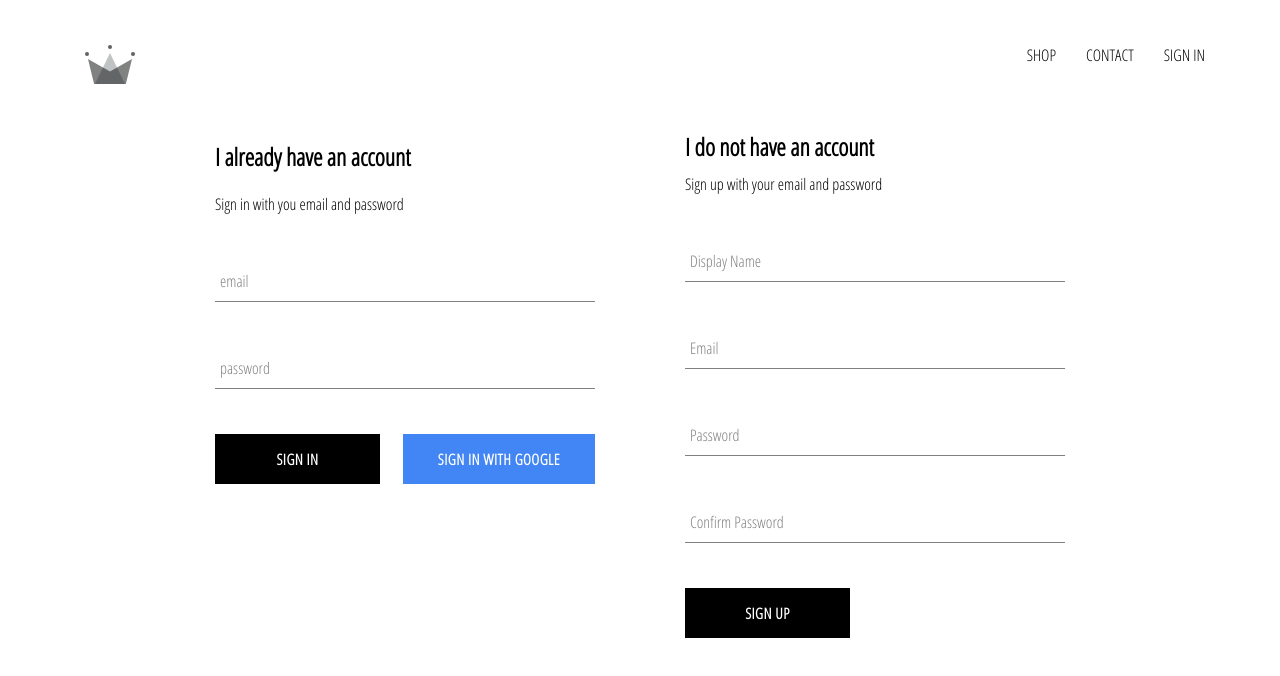
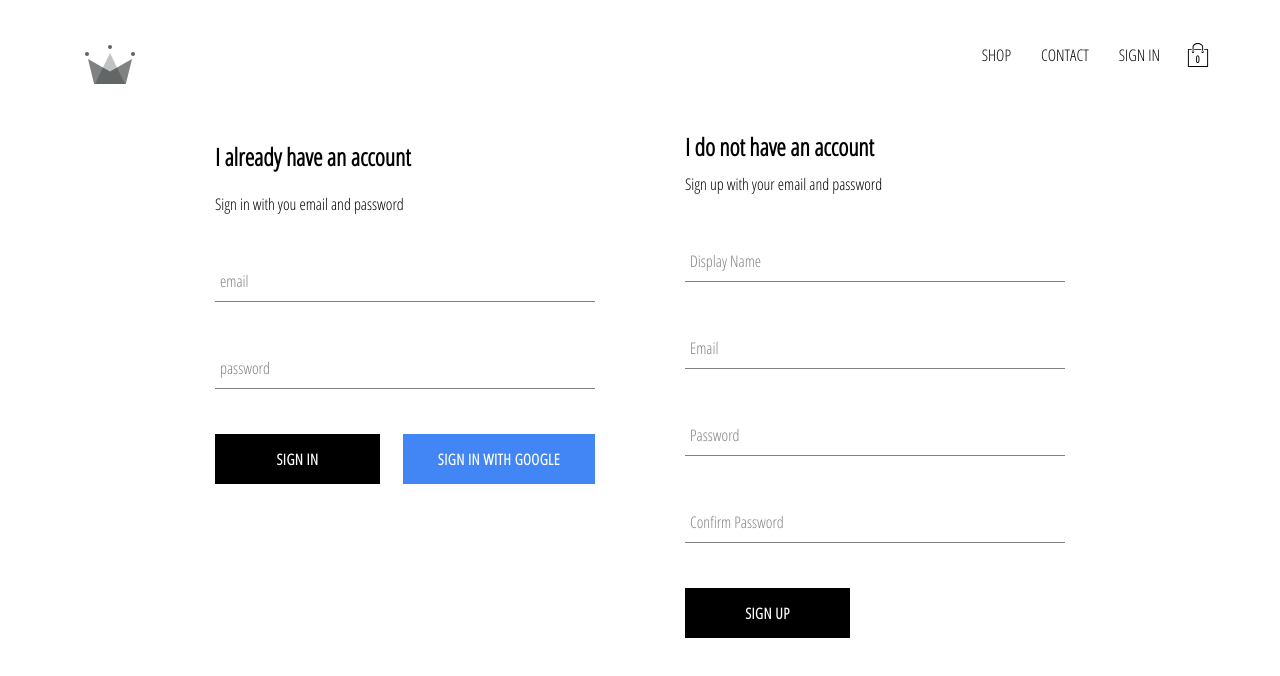
Before and after one commit to momeaclaudiu/crwn-clothing, a React (Create React App) app: page /signin in a window 1280 px wide. Shown: the top 676 px of the page. Built offline with nearby package versions, Linux system fonts and the light colour scheme; no server answers.

Commit message:
added cartIcon and cartDropdown components, also implemented cart reducer

```diff
--- /dev/null
+++ b/src/components/cart-dropdown/cart-dropdown.component.jsx
@@ -0,0 +1,14 @@
+import React from 'react';
+
+import CustomButton from '../custom-button/custom-button.component'
+
+import './cart-dropdown.styles.scss';
+
+const CartDropdown = () => (
+   <div className="cart-dropdown">
+      <div className="cart-items"/>
+      <CustomButton>GO TO CHECKOUT</CustomButton>
+   </div>
+);
+
+export default CartDropdown;
--- /dev/null
+++ b/src/components/cart-dropdown/cart-dropdown.styles.scss
@@ -0,0 +1,24 @@
+.cart-dropdown {
+   position: absolute;
+   width: 240px;
+   height: 340px;
+   display: flex;
+   flex-direction: column;
+   padding: 20px;
+   border: 1px solid black;
+   background-color: white;
+   top: 90px;
+   right: 70px;
+   z-index: 5;
+
+   .cart-items {
+     height: 240px;
+     display: flex;
+     flex-direction: column;
+     overflow: scroll;
+   }
+
+   button {
+     margin-top: auto;
+   }
+ }
--- /dev/null
+++ b/src/components/cart-icon/cart-icon.component.jsx
@@ -0,0 +1,24 @@
+import React from 'react';
+import {connect} from 'react-redux';
+
+import { toggleCartHidden } from '../../redux/cart/cart.actions';
+
+import {ReactComponent as ShoppingIcon} from '../../assets/shopping-bag.svg';
+
+import './cart-icon.styles.scss'
+
+const CartIcon = ({ toggleCartHidden }) => (
+   <div className="cart-icon" onClick={toggleCartHidden}>
+      <ShoppingIcon className='shopping-icon' />
+      <span className="item-count">0</span>
+   </div>
+);
+
+const mapDispatchToProps = dispatch => ({
+   toggleCartHidden: () => dispatch(toggleCartHidden())
+});
+
+export default connect (
+   null,
+   mapDispatchToProps
+   )(CartIcon);
--- /dev/null
+++ b/src/components/cart-icon/cart-icon.styles.scss
@@ -0,0 +1,21 @@
+.cart-icon {
+   width: 45px;
+   height: 45px;
+   position: relative;
+   display: flex;
+   align-items: center;
+   justify-content: center;
+   cursor: pointer;
+
+   .shopping-icon {
+     width: 24px;
+     height: 24px;
+   }
+
+   .item-count {
+     position: absolute;
+     font-size: 10px;
+     font-weight: bold;
+     bottom: 12px;
+   }
+ }
--- a/src/components/header/header.component.jsx
+++ b/src/components/header/header.component.jsx
@@ -3,12 +3,14 @@
 import {connect} from 'react-redux';
 
 import {auth} from '../../firebase/firebase.utils';
+import CartIcon from '../cart-icon/cart-icon.component'
+import CartDropdown from '../cart-dropdown/cart-dropdown.component'
 
 import {ReactComponent as Logo} from '../../assets/crown.svg';
 
 import './header.styles.scss';
 
-const Header = ({currentUser}) => (
+const Header = ({currentUser, hidden}) => (
    <div className="header">
       <Link className="logo-container" to='/'>
          <Logo className="logo"/>
@@ -20,23 +22,27 @@
          <Link className="option" to="/shop">
             CONTACT
          </Link>
-         {
-            currentUser ?
+         {currentUser ? (
             <div className='option' onClick={() => auth.signOut()}>
                SIGN OUT
             </div>
-            :
+            ) : (
             <Link className='option' to='/signin'>
                SIGN IN
             </Link>
-         }
+         )}
+         <CartIcon/>
       </div>
-
+      {
+         hidden ? null :
+         <CartDropdown/>
+      }
    </div>
 )
 
-const mapStateToProps = state => ({
-   currentUser: state.user.currentUser
+const mapStateToProps = ({user: { currentUser }, cart: { hidden } }) => ({
+   currentUser,
+   hidden
 })
 
 export default connect(mapStateToProps)(Header);
--- a/src/pages/homepage/homepage.styles.scss
+++ b/src/pages/homepage/homepage.styles.scss
@@ -2,5 +2,5 @@
   display: flex;
   flex-direction: column;
   align-items: center;
-  padding: 20px 80px;
+  padding: 20px 20px;
 }
--- /dev/null
+++ b/src/redux/cart/cart.actions.js
@@ -0,0 +1,5 @@
+import CartActionTypes from './cart.types';
+
+export const toggleCartHidden = () => ({
+   type: CartActionTypes.TOGGLE_CART_HIDDEN
+});
--- /dev/null
+++ b/src/redux/cart/cart.reducer.js
@@ -0,0 +1,20 @@
+import CartActionTypes from '../cart/cart.types'
+
+const INITIAL_STATE = {
+   hidden: true
+};
+
+const cartReducer = (state = INITIAL_STATE, action) => {
+   switch(action.type) {
+      case CartActionTypes.TOGGLE_CART_HIDDEN:
+         return {
+            ...state,
+            hidden: !state.hidden
+         };
+      default:
+
+         return state;
+   }
+};
+
+export default cartReducer;
--- /dev/null
+++ b/src/redux/cart/cart.types.js
@@ -0,0 +1,5 @@
+const CartActionTypes = {
+   TOGGLE_CART_HIDDEN:'TOGGLE_CART_HIDDEN'
+}
+
+export default CartActionTypes;
--- a/src/redux/root-reducer.js
+++ b/src/redux/root-reducer.js
@@ -1,7 +1,9 @@
 import {combineReducers} from 'redux';
 
 import userReducer from './user/user.reducer';
+import cartReducer from './cart/cart.reducer';
 
 export default combineReducers({
-   user: userReducer
+   user: userReducer,
+   cart: cartReducer
 })
```
Also changed, not shown: src/assets/shopping-bag.svg (added), src/redux/user/user.actions.js (line endings or trailing spaces).
